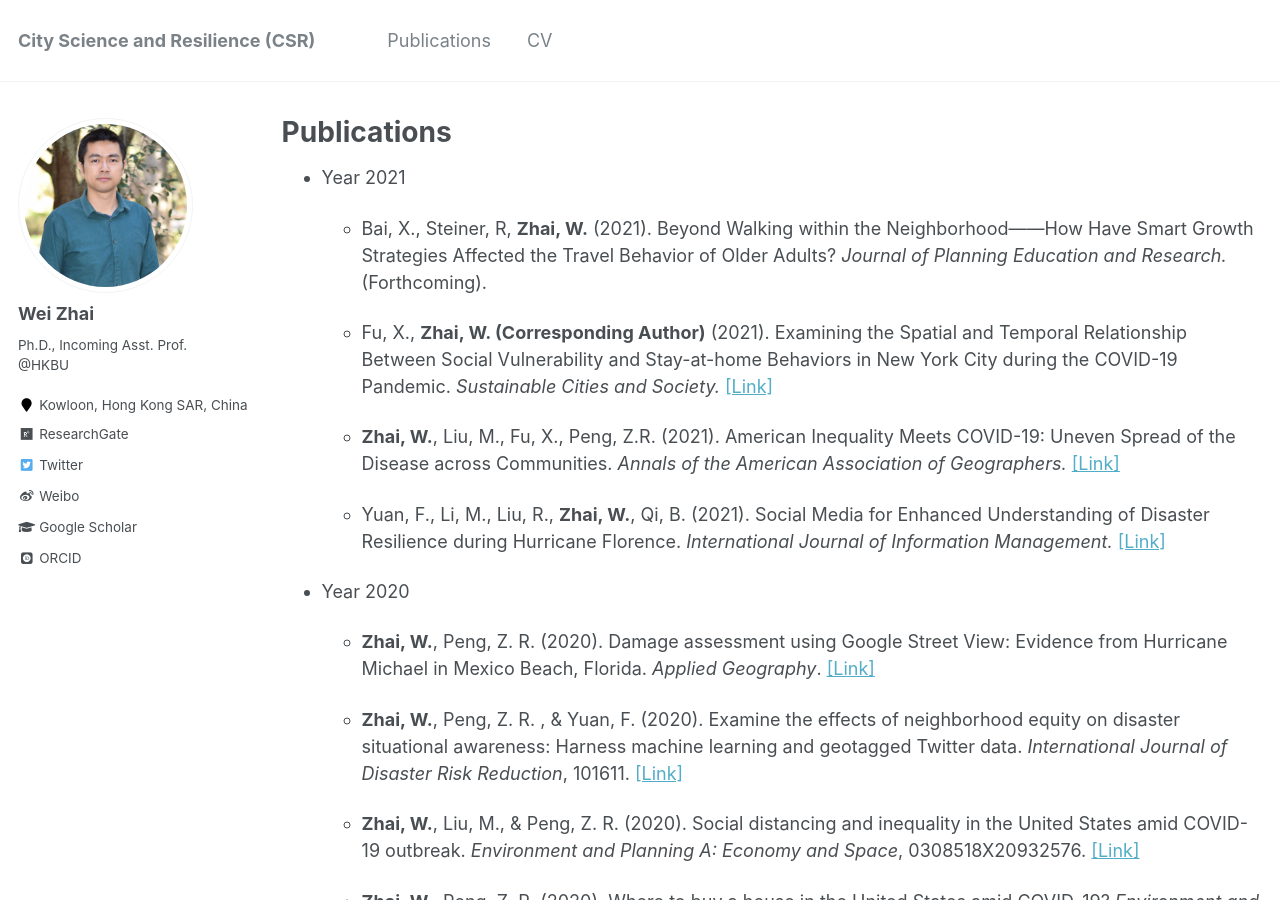
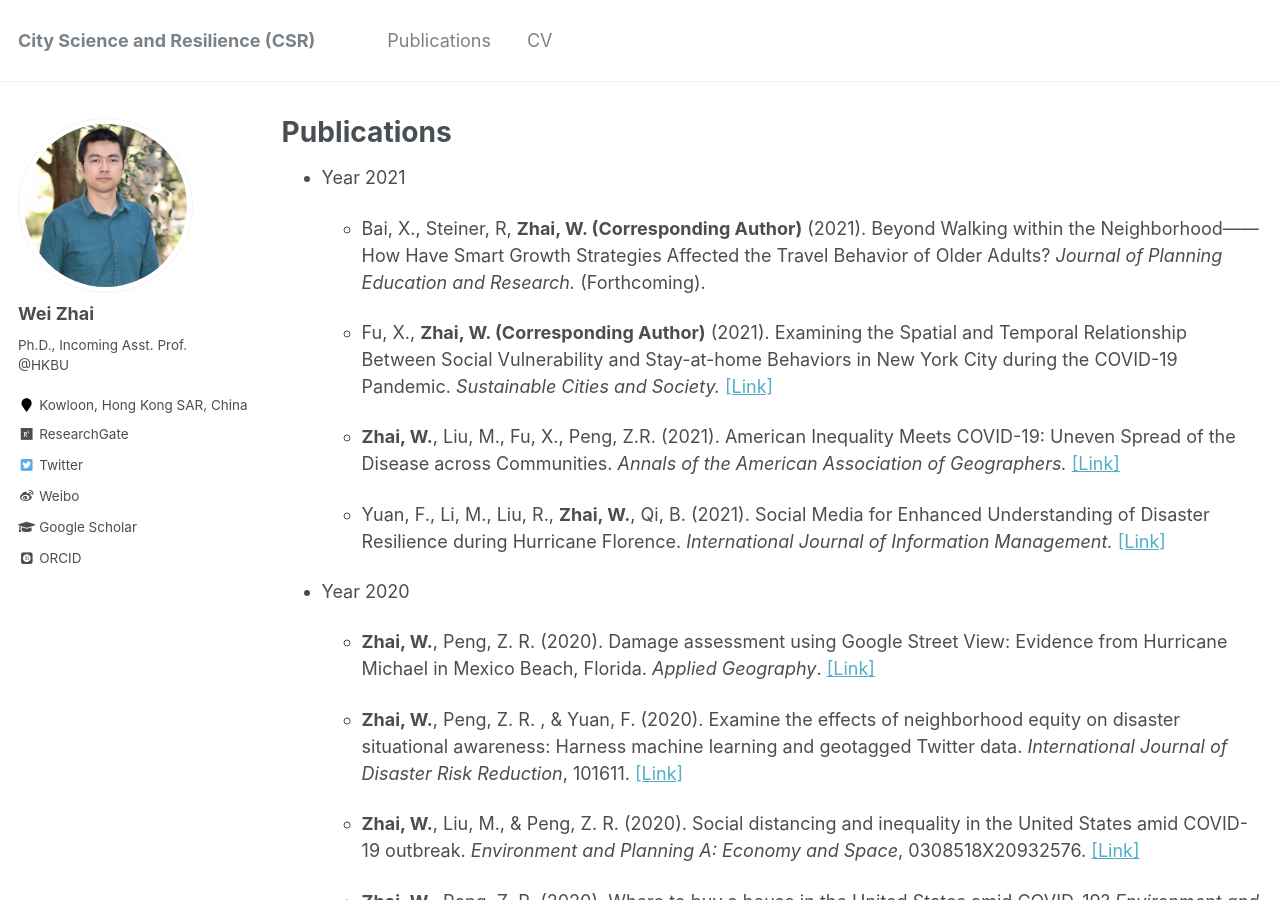
Before and after one commit to skywalkerzhai/weizhai.github.io, a Jekyll site: the page built from _pages/publications.md, in a window 1280 px wide and 900 px high. Built offline with Jekyll 4.4.1, drawn with Linux system fonts in a browser that asks for light colours; some web fonts are replaced.

Commit message:
Update publications.md

```diff
--- a/_pages/publications.md
+++ b/_pages/publications.md
@@ -7,7 +7,7 @@
 
 * Year 2021
 
-  * Bai, X., Steiner, R, **Zhai, W.** (2021). Beyond Walking within the Neighborhood——How Have Smart Growth Strategies Affected the Travel Behavior of Older Adults? *Journal of Planning Education and Research.* (Forthcoming).
+  * Bai, X., Steiner, R, **Zhai, W. (Corresponding Author)** (2021). Beyond Walking within the Neighborhood——How Have Smart Growth Strategies Affected the Travel Behavior of Older Adults? *Journal of Planning Education and Research.* (Forthcoming).
 
   * Fu, X., **Zhai, W. (Corresponding Author)** (2021).  Examining the Spatial and Temporal Relationship Between Social Vulnerability and Stay-at-home Behaviors in New York City during the COVID-19 Pandemic. *Sustainable Cities and Society.* [[Link]](https://doi.org/10.1016/j.scs.2021.102757)
 
```
